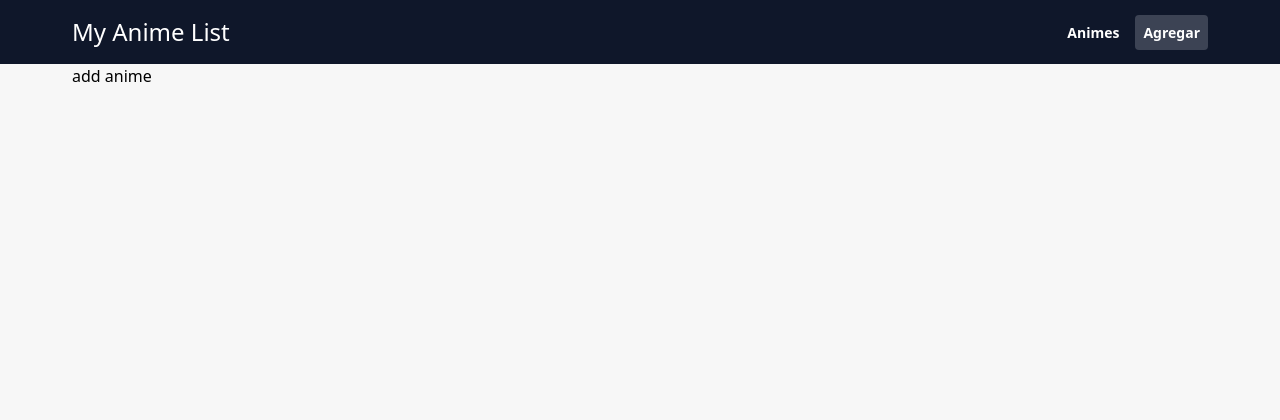
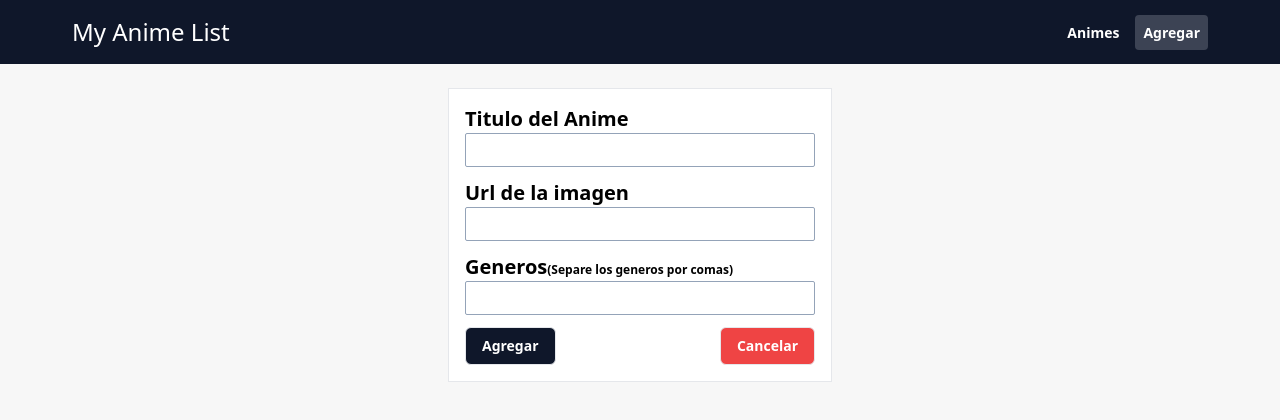
Before and after one commit to eidytrinidad/my-anime-list-react, a React (Vite) app: page /agregar in a window 1280 px wide. Shown: the top 420 px of the page. Built offline with nearby package versions, Linux system fonts and the light colour scheme.

Commit message:
feature(animes): installed zustand, hookform, and hookform/resolvers. Created helpers folder and index ts, added helper.ts and title case to helper folder index ts, create addAnime and add input values with react hook form, include validations for input values
Refs:#taskId

```diff
--- a/package.json
+++ b/package.json
@@ -10,6 +10,7 @@
     "preview": "vite preview"
   },
   "dependencies": {
+    "@hookform/resolvers": "^3.9.0",
     "react": "^18.3.1",
     "react-dom": "^18.3.1",
     "zustand": "^4.5.4"
--- /dev/null
+++ b/src/helpers/helpers.ts
@@ -0,0 +1,2 @@
+export const urlRegex =
+  /^(?:http(s)?:\/\/)?[\w.-]+(?:\.[\w\.-]+)+[\w\-\._~:/?#[\]@!\$&'\(\)\*\+,;=.]+$/;
--- /dev/null
+++ b/src/helpers/index.ts
@@ -0,0 +1,2 @@
+export * from './title-case'
+export * from './helpers'
--- a/src/hooks/useFetch.tsx
+++ b/src/hooks/useFetch.tsx
@@ -1,9 +1,5 @@
 import { useEffect, useState } from "react";
 import { IFunctionGetData } from "../interfaces/functionGetData.interface";
-
-type UseFetchProps = {
-  getData: IFunctionGetData;
-};
 
 type initialState = {
   data: any[];
@@ -11,7 +7,7 @@ type initialState = {
   error?: unknown;
 };
 
-const useFetch = ({ getData }: UseFetchProps) => {
+const useFetch = ({ getData }: { getData: IFunctionGetData }) => {
   const [fetchData, setFetchData] = useState<initialState>({
     data: [],
     isLoading: true,
--- a/src/interfaces/functionGetData.interface.ts
+++ b/src/interfaces/functionGetData.interface.ts
@@ -1,5 +1,3 @@
-import { IAnime } from "./anime.interface";
-
 export interface IFunctionGetData {
-    (): Promise<IAnime[]>;
-  }
+  (): Promise<object[]>;
+}
--- a/src/pages/animes/add-anime/AddAnime.tsx
+++ b/src/pages/animes/add-anime/AddAnime.tsx
@@ -1,5 +1,93 @@
-import React from "react";
+// import { z } from "zod";
 
+import { SubmitHandler, useForm } from "react-hook-form";
+import { Link } from "react-router-dom";
+import { IAnime } from "../../../interfaces/anime.interface";
+import { urlRegex } from "../../../helpers";
+
+// const formSchema=z.object({
+
+// })
 export const AddAnime = () => {
-  return <div>add anime</div>;
+  const {
+    register,
+    handleSubmit,
+    formState: { errors },
+  } = useForm({
+    defaultValues: {
+      id: "",
+      title: "",
+      imgUrl: "",
+      genres: "",
+      state: true,
+    },
+  });
+
+  const onSubmit: SubmitHandler<IAnime> = async (data) => {
+    console.log(data);
+
+    try {
+    } catch (error) {}
+  };
+  return (
+    <section className="w-full flex items-center justify-center">
+      <form
+        onSubmit={handleSubmit(onSubmit)}
+        className="w-96 bg-white border border-slate p-4 mt-6"
+      >
+        <div className="mb-3">
+          <label htmlFor="title" className="font-semibold text-xl">
+            Titulo del Anime
+            {errors.title && (
+              <span className="text-xs text-red-500 ms-2">
+                (Titulo debe ser minimo 2 letras)
+              </span>
+            )}
+          </label>
+          <input
+            {...register("title", {
+              required: "Title is required",
+              minLength: 2,
+            })}
+            className="border rounded-sm border-slate-400 outline-primary block w-full pl-2 py-1"
+          />
+        </div>
+        <div className="mb-3">
+          <label htmlFor="imgUrl" className="font-semibold text-xl">
+            Url de la imagen
+            {errors.imgUrl && (
+              <span className="text-xs text-red-500 ms-2">
+                (Ingrese url valida)
+              </span>
+            )}
+          </label>
+          <input
+            {...register("imgUrl", {
+              required: "imgUrl is required",
+              pattern: urlRegex,
+            })}
+            className="border rounded-sm border-slate-400 outline-primary block w-full pl-2 py-1"
+          />
+        </div>
+        <div className="mb-3">
+          <label htmlFor="genres" className="font-semibold text-xl">
+            Generos
+            <span className="text-xs">(Separe los generos por comas)</span>
+          </label>
+
+          <input
+            {...register("genres")}
+            className="border rounded-sm border-slate-400 outline-primary block w-full pl-2 py-1"
+          />
+        </div>
+        <div className="flex justify-between items-center">
+          <button className="btn-primary">Agregar</button>
+          {/* <button className="btn-secondary">Editar</button> */}
+          <Link className="btn-red" to="/">
+            Cancelar
+          </Link>
+        </div>
+      </form>
+    </section>
+  );
 };
--- a/src/pages/animes/anime-container/components/AnimeCard.tsx
+++ b/src/pages/animes/anime-container/components/AnimeCard.tsx
@@ -1,6 +1,7 @@
-import { titleCase } from "../../../../helpers/title-case";
+
 import { IAnime } from "../../../../interfaces/anime.interface";
 import noImage from "../../../../assets/no-image.jpg";
+import { titleCase } from "../../../../helpers";
 type AnimeCardProp = {
   anime: IAnime;
   onUpdate: (id: string) => void;
```
Also changed, not shown: 1 other file (tests, documents, lock files or other folders).
